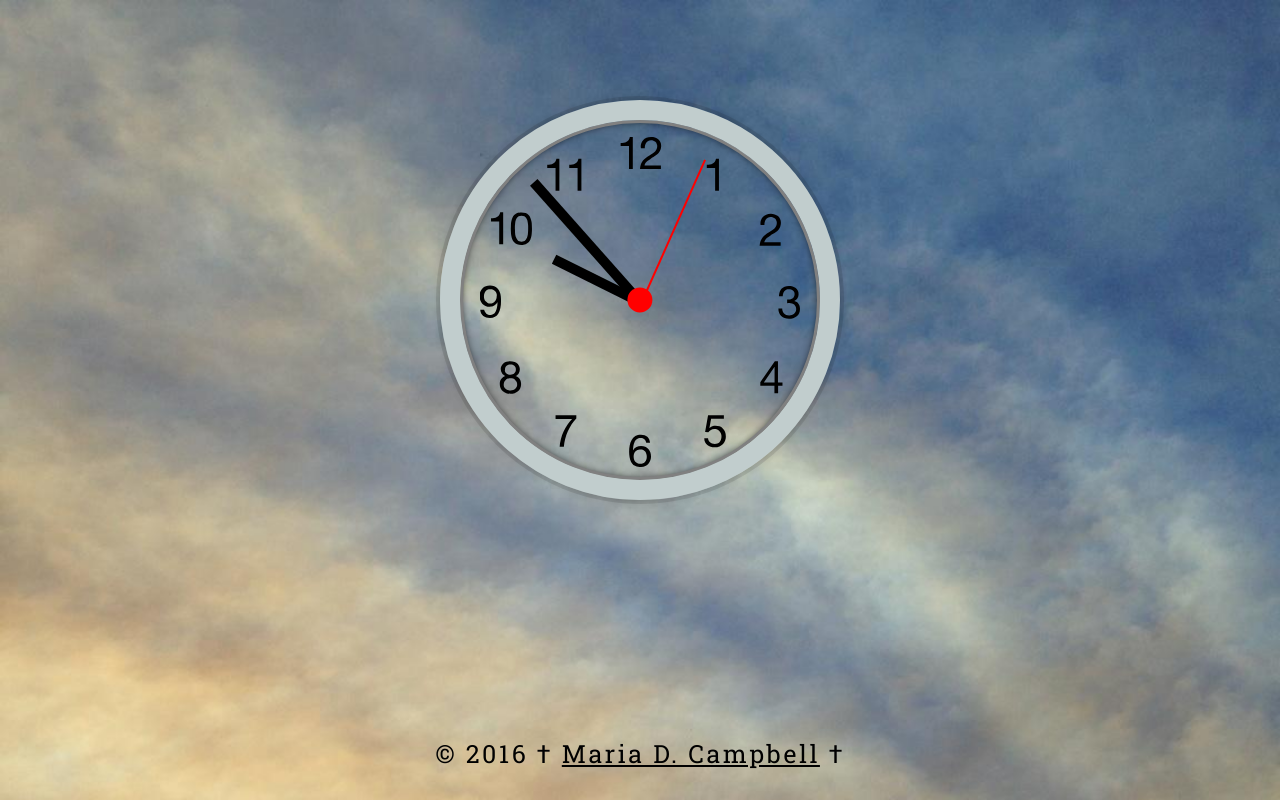
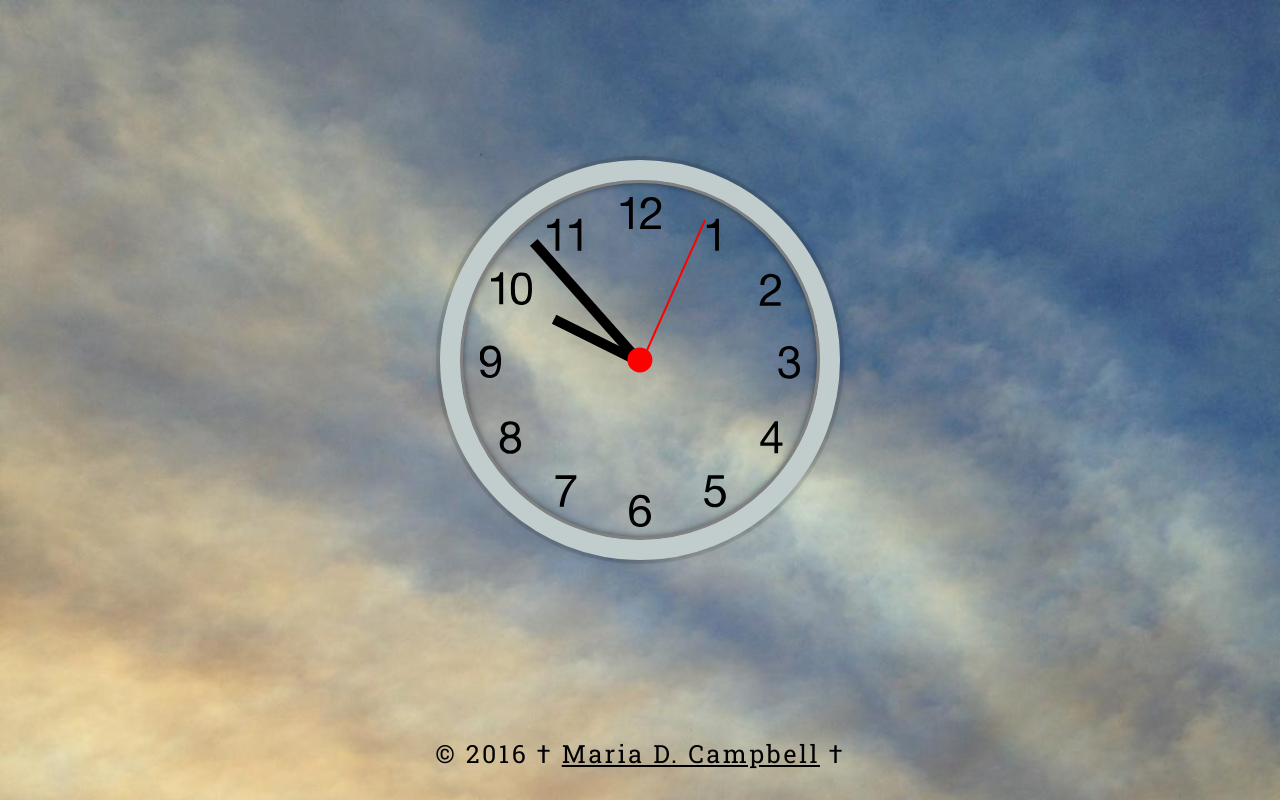
Before and after one commit to interglobalmedia/js-css-clock, a website built with webpack: page app/index.html in a window 1280 px wide. Built offline with nearby package versions, Linux system fonts and the light colour scheme.

Commit message:
Changed clock margin to 40% auto 0.

```diff
--- a/app/assets/styles/modules/_clock.css
+++ b/app/assets/styles/modules/_clock.css
@@ -23,7 +23,7 @@
     height: 300px;
     border: 15px solid #c1cdcd;
     border-radius: 50%;
-    margin: 25% auto 0;
+    margin: 40% auto 0;
     padding: 2rem;
     box-shadow: 0 0 0px 4px rgba(0, 0, 0, 0.1), inset 0 0 0 3px gray, inset 0 0 10px black, 0 0 10px rgba(0, 0, 0, 0.2);
     @media all and (min-width: 480px) {
--- a/app/temp/styles/styles.css
+++ b/app/temp/styles/styles.css
@@ -536,7 +536,7 @@ body {
     height: 300px;
     border: 15px solid #c1cdcd;
     border-radius: 50%;
-    margin: 25% auto 0;
+    margin: 40% auto 0;
     padding: 2rem;
     box-shadow: 0 0 0px 4px rgba(0, 0, 0, 0.1), inset 0 0 0 3px gray, inset 0 0 10px black, 0 0 10px rgba(0, 0, 0, 0.2);
 }
```
Also changed, not shown: dist/index.html, 2 other files.
